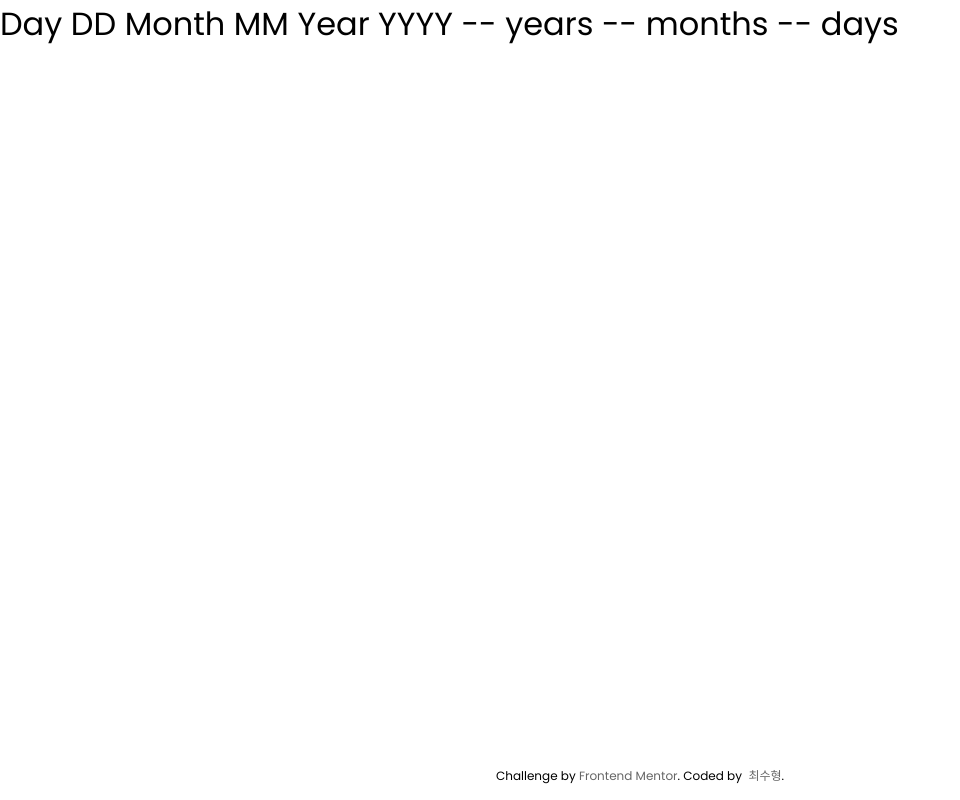
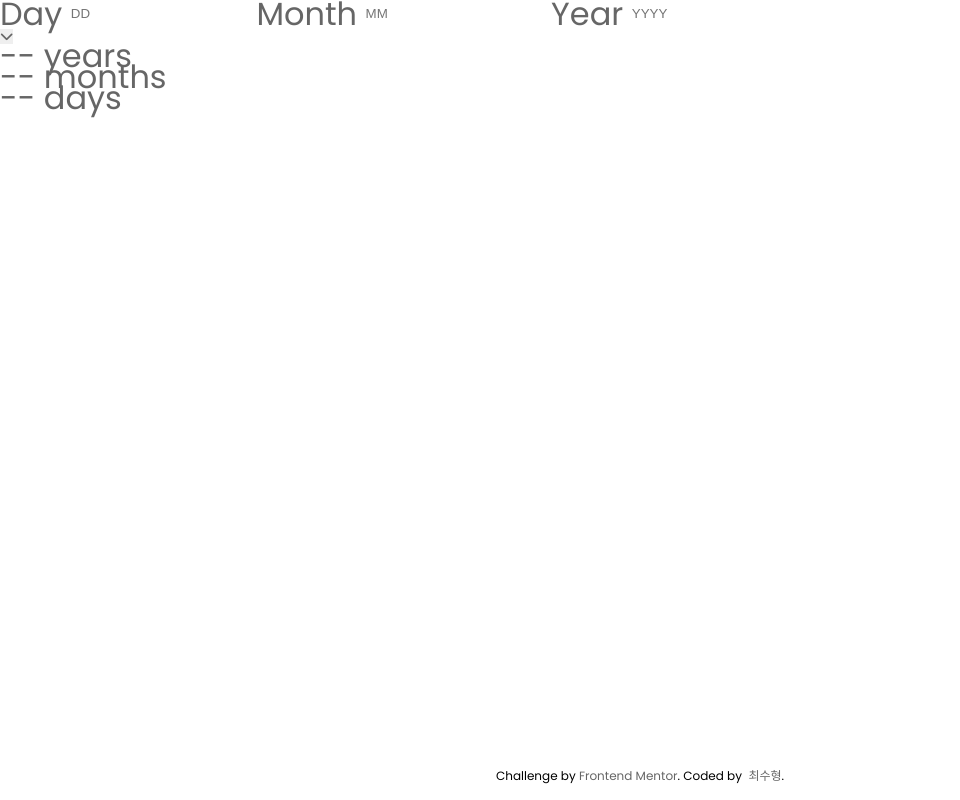
Before and after one commit to User850413/ageCalculator, a plain HTML site: page index.html in a window 1280 px wide. Shown: the whole page, without its empty margins (0-960 px from the left). Drawn offline with Linux system fonts and the light colour scheme; a web font is replaced by a local one.

Commit message:
feat : Edit index.html and index.css

```diff
--- a/css/index.css
+++ b/css/index.css
@@ -9,9 +9,7 @@
 html {
   font-size: 10px;
 }
-body {
-  font-size: 3.2rem;
-}
+
 .attribution {
   display: flex;
   align-items: center;
--- a/css/style.css
+++ b/css/style.css
@@ -1,16 +1,63 @@
 /* Style */
-html { font-size: 10px;}
-body { overflow-x:hidden; font-size: 1rem;}
-body.hidden { position: fixed; overflow-y:hidden;  touch-action: none;}
-main { font-size: 1.4rem; line-height:2.1rem; color:#666; display: block;}
-a, button { color:#666;}
-p, li{word-break: keep-all;}
+html {
+  font-size: 10px;
+}
+body {
+  overflow-x: hidden;
+  font-size: 1rem;
+}
+body.hidden {
+  position: fixed;
+  overflow-y: hidden;
+  touch-action: none;
+}
+main {
+  font-size: 3.2rem;
+  line-height: 2.1rem;
+  color: #666;
+  display: block;
+}
+a,
+button {
+  color: #666;
+}
+p,
+li {
+  word-break: keep-all;
+}
 
-.clear {clear:both;}
-.clear:after { content:""; display:block; clear:both;}
+.clear {
+  clear: both;
+}
+.clear:after {
+  content: "";
+  display: block;
+  clear: both;
+}
 caption > div,
 legend,
-.hide {overflow: hidden; display:block; position:absolute; border: 0; width: 1px; height: 1px; clip: rect(1px, 1px, 1px, 1px);}
+.hide {
+  overflow: hidden;
+  display: block;
+  position: absolute;
+  border: 0;
+  width: 1px;
+  height: 1px;
+  clip: rect(1px, 1px, 1px, 1px);
+}
 
-.skip { position: absolute; left: 0; right: 0; top:-100%; transition: all .5s; line-height: 5rem; background: #000; color:#fff; text-align: center; z-index: 100;}
-.skip:focus { top: 0; }
+.skip {
+  position: absolute;
+  left: 0;
+  right: 0;
+  top: -100%;
+  transition: all 0.5s;
+  line-height: 5rem;
+  background: #000;
+  color: #fff;
+  text-align: center;
+  z-index: 100;
+}
+.skip:focus {
+  top: 0;
+}
--- a/index.html
+++ b/index.html
@@ -3,6 +3,10 @@
   <head>
     <meta charset="UTF-8" />
     <meta name="viewport" content="width=device-width, initial-scale=1.0" />
+    <script
+      src="https://kit.fontawesome.com/688304f15c.js"
+      crossorigin="anonymous"
+    ></script>
     <link rel="stylesheet" href="/css/reset.css" />
     <link rel="stylesheet" href="/css/style.css" />
     <link rel="stylesheet" href="/css/index.css" />
@@ -18,26 +22,34 @@
     <style></style>
   </head>
   <body>
-    <!--  -->
-    Day<!--  -->
-    DD<!--  -->
-    <!--  -->
-    Month<!--  -->
-    MM<!--  -->
-    <!--  -->
-    Year<!--  -->
-    YYYY<!--  -->
-    <!--  -->
-    -- years<!--  -->
-    -- months<!--  -->
-    -- days<!--  -->
-    <!--  -->
-    <div class="attribution">
+    <main class="wrap">
+      <div class="inputs">
+        <label for="day">Day</label>
+        <input type="number" name="day" id="day" placeholder="DD" />
+        <label for="month">Month</label>
+        <input type="number" name="month" id="month" placeholder="MM" />
+        <label for="year">Year</label>
+        <input type="number" name="year" id="year" placeholder="YYYY" />
+      </div>
+      <button class="btn"><i class="fa-solid fa-chevron-down"></i></button>
+      <div class="results">
+        <p class="result">
+          <span class="results__year"> -- years</span>
+        </p>
+        <p class="result">
+          <span class="results__month">-- months</span>
+        </p>
+        <p class="result">
+          <span class="results__day">-- days</span>
+        </p>
+      </div>
+    </main>
+    <footer class="attribution">
       Challenge by&nbsp;
       <a href="https://www.frontendmentor.io?ref=challenge" target="_blank"
         >Frontend Mentor</a
       >. Coded by &nbsp;
       <a href="https://github.com/User850413" target="_blank">최수형</a>.
-    </div>
+    </footer>
   </body>
 </html>
```
